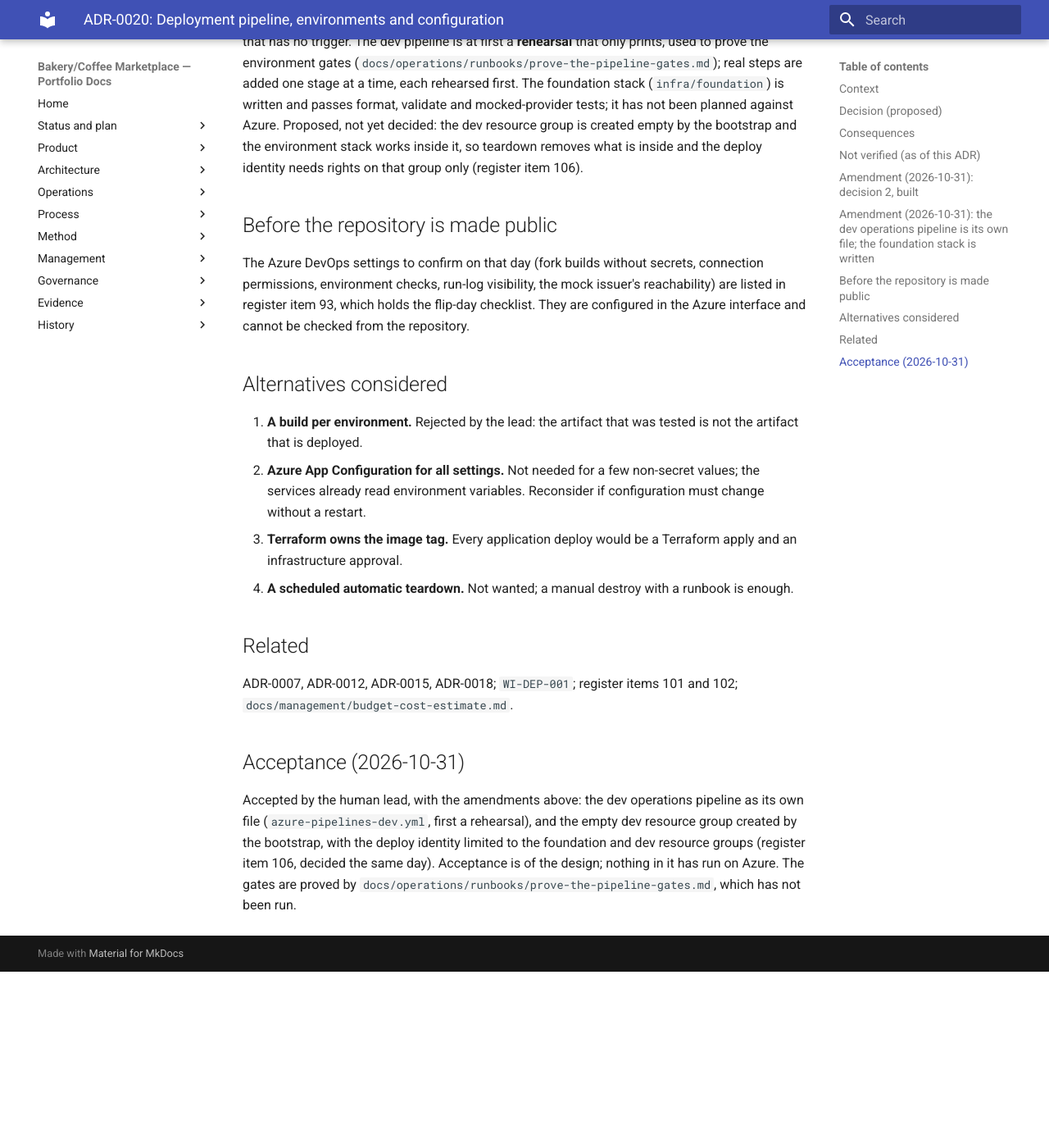
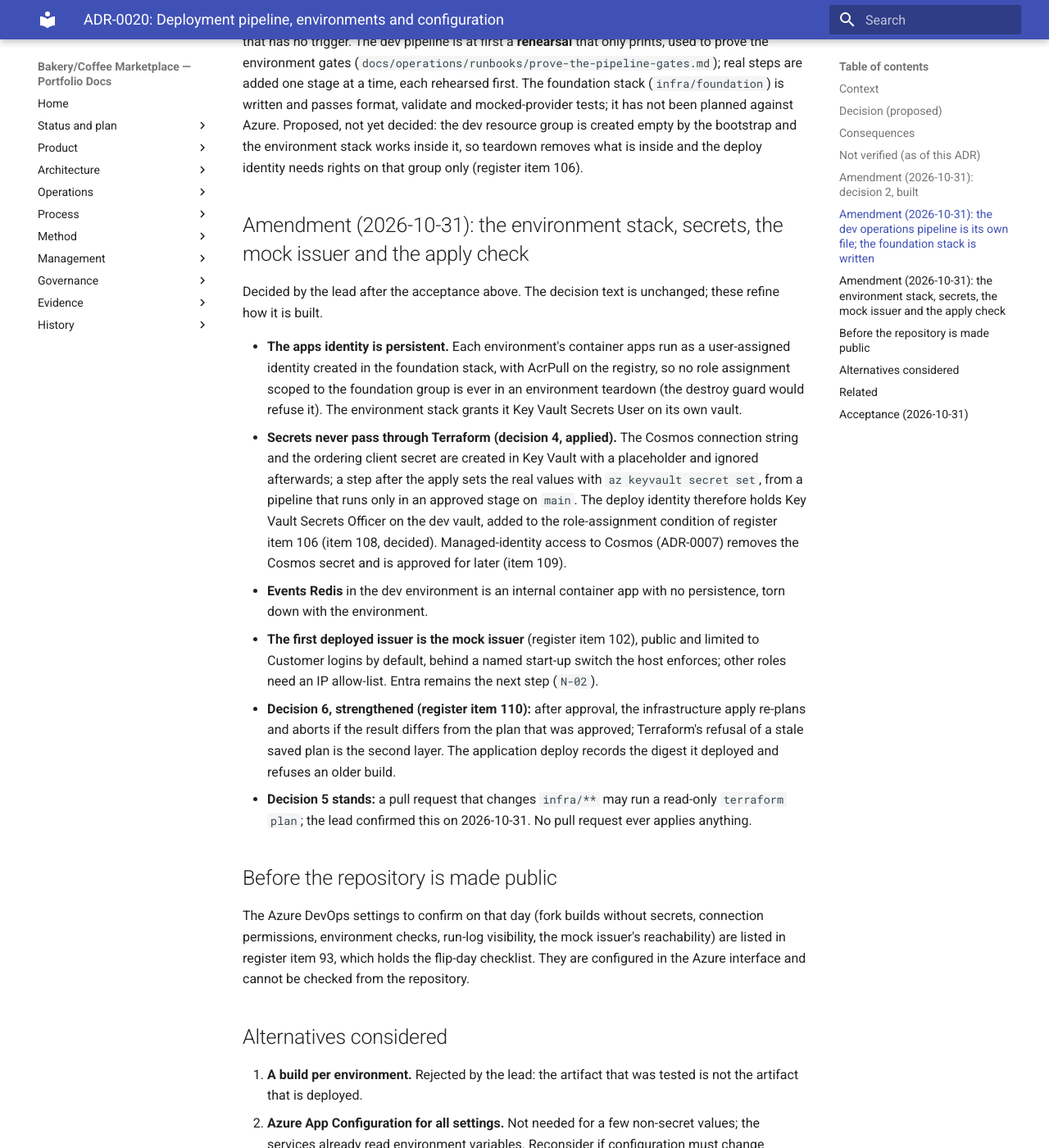
Before and after one commit to benjamin-hedrick/bakery-marketplace, an MkDocs documentation site: the page built from docs/architecture/adr/0020-deployment-pipeline-and-environments.md, in a window 1280 px wide and 1400 px high, scrolled down 3466 px. Shown: the whole window at 82% size. Built offline with MkDocs 1.6.1 and Material for MkDocs 9.7.7, drawn with Linux system fonts in a browser that asks for light colours; before the commit the page ends 4651 px from its top, so only the background shows below that.

Commit message:
ADR-0020 amendment for the environment stack, secrets, mock issuer and apply check; plan updated (WI-DEP-001)
Co-Authored-By: Claude Sonnet 5.5 <noreply@anthropic.com>

```diff
--- a/docs/architecture/adr/0020-deployment-pipeline-and-environments.md
+++ b/docs/architecture/adr/0020-deployment-pipeline-and-environments.md
@@ -47,6 +47,17 @@ The run-time proxy is an API route (`/api/graphql`), chosen by the lead after a
 
 Decision 5 said `azure-pipelines.yml` would be extended with the manual run. It is not: the manual dev operations are a separate pipeline file, `azure-pipelines-dev.yml` (`trigger: none`, `pr: none`), so the pull-request pipeline keeps its triggers and every job and gains only a `terraform` job with no Azure access. This keeps "everything existing works as-is" true and means a pull request cannot start or change what the dev operations do except by editing a file that has no trigger. The dev pipeline is at first a **rehearsal** that only prints, used to prove the environment gates (`docs/operations/runbooks/prove-the-pipeline-gates.md`); real steps are added one stage at a time, each rehearsed first. The foundation stack (`infra/foundation`) is written and passes format, validate and mocked-provider tests; it has not been planned against Azure. Proposed, not yet decided: the dev resource group is created empty by the bootstrap and the environment stack works inside it, so teardown removes what is inside and the deploy identity needs rights on that group only (register item 106).
 
+## Amendment (2026-10-31): the environment stack, secrets, the mock issuer and the apply check
+
+Decided by the lead after the acceptance above. The decision text is unchanged; these refine how it is built.
+
+- **The apps identity is persistent.** Each environment's container apps run as a user-assigned identity created in the foundation stack, with AcrPull on the registry, so no role assignment scoped to the foundation group is ever in an environment teardown (the destroy guard would refuse it). The environment stack grants it Key Vault Secrets User on its own vault.
+- **Secrets never pass through Terraform (decision 4, applied).** The Cosmos connection string and the ordering client secret are created in Key Vault with a placeholder and ignored afterwards; a step after the apply sets the real values with `az keyvault secret set`, from a pipeline that runs only in an approved stage on `main`. The deploy identity therefore holds Key Vault Secrets Officer on the dev vault, added to the role-assignment condition of register item 106 (item 108, decided). Managed-identity access to Cosmos (ADR-0007) removes the Cosmos secret and is approved for later (item 109).
+- **Events Redis** in the dev environment is an internal container app with no persistence, torn down with the environment.
+- **The first deployed issuer is the mock issuer** (register item 102), public and limited to Customer logins by default, behind a named start-up switch the host enforces; other roles need an IP allow-list. Entra remains the next step (`N-02`).
+- **Decision 6, strengthened (register item 110):** after approval, the infrastructure apply re-plans and aborts if the result differs from the plan that was approved; Terraform's refusal of a stale saved plan is the second layer. The application deploy records the digest it deployed and refuses an older build.
+- **Decision 5 stands:** a pull request that changes `infra/**` may run a read-only `terraform plan`; the lead confirmed this on 2026-10-31. No pull request ever applies anything.
+
 ## Before the repository is made public
 
 The Azure DevOps settings to confirm on that day (fork builds without secrets, connection permissions, environment checks, run-log visibility, the mock issuer's reachability) are listed in register item 93, which holds the flip-day checklist. They are configured in the Azure interface and cannot be checked from the repository.
```
Also changed, not shown: docs/product/backlog/current-plan.md (+1 -1 lines).
